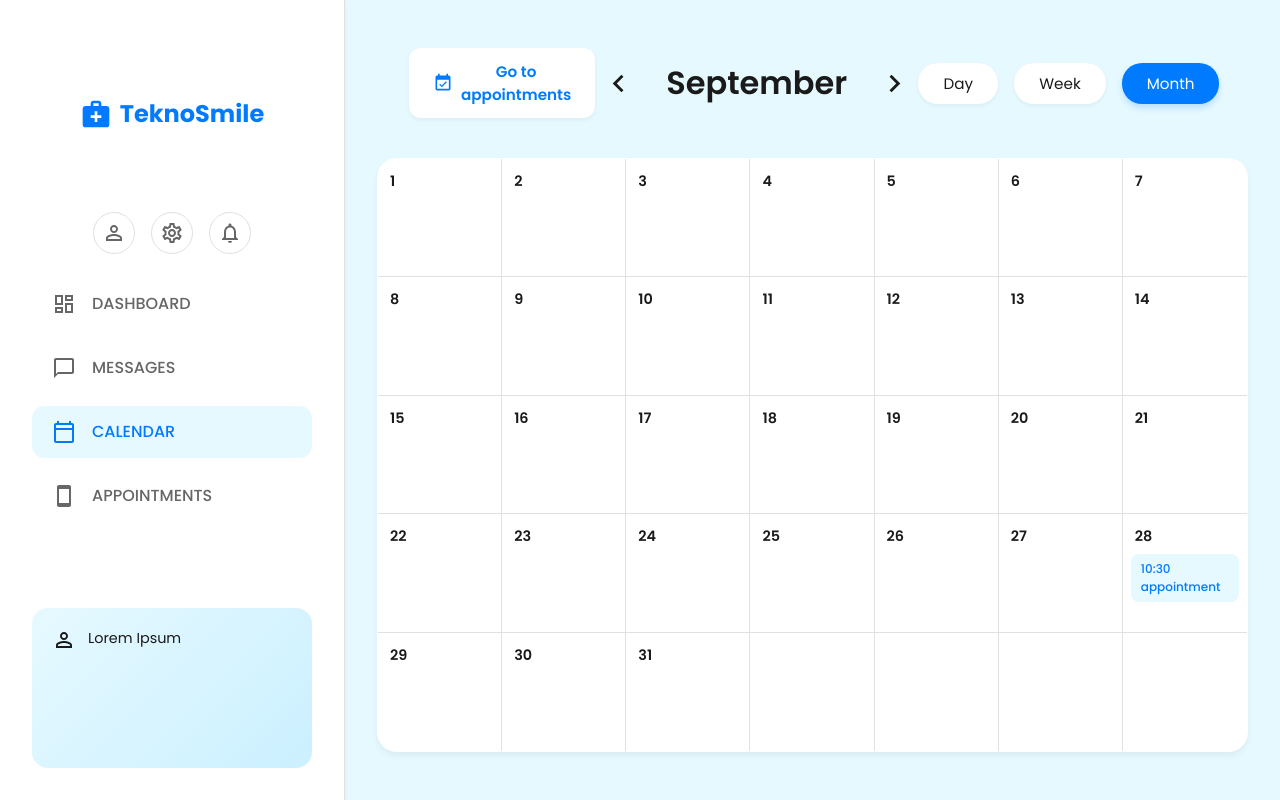
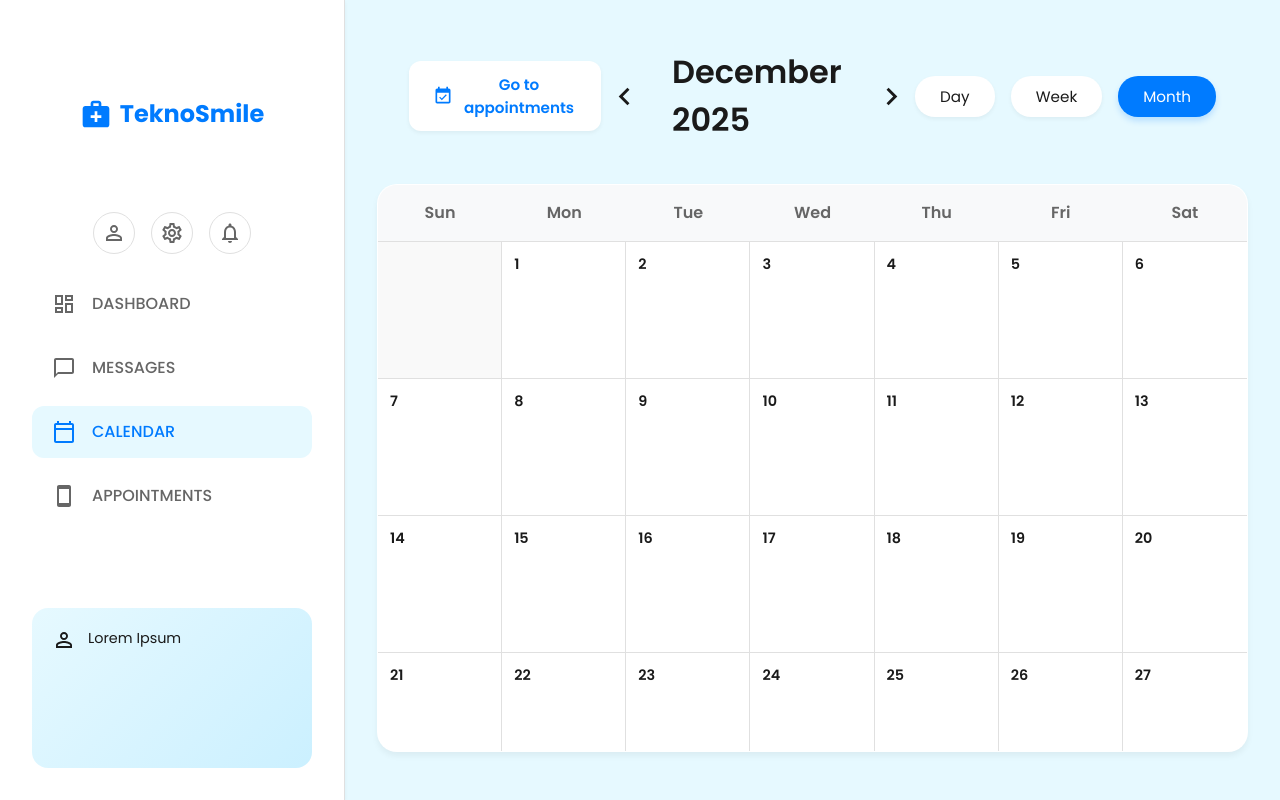
Before and after one commit to lance-enario/TeknoSmile_Frontend, a React (Vite) app in the folder frontend/teknosmile/: page /calendar in a window 1280 px wide. Built offline with nearby package versions, Linux system fonts and the light colour scheme.

Commit message:
fetch dentist adjustment for service

```diff
--- a/frontend/teknosmile/src/components/CalendarPage.jsx
+++ b/frontend/teknosmile/src/components/CalendarPage.jsx
@@ -1,42 +1,124 @@
-import React from 'react';
+import React, { useState, useEffect } from 'react';
 import {
   ChevronLeft,
   ChevronRight,
   EventAvailable
 } from '@mui/icons-material';
-import styles from './CalendarPage.module.css'; // Changed import
+import { useNavigate } from 'react-router-dom';
+import styles from './CalendarPage.module.css';
 import Sidebar from './Sidebar';
+import api from '../api/axios';
 
 export default function CalendarPage() {
+  const navigate = useNavigate();
+  const [currentDate, setCurrentDate] = useState(new Date());
+  const [appointments, setAppointments] = useState([]);
+  const [loading, setLoading] = useState(true);
 
-  // Generating grid cells for the demo (Standard 5x7 grid)
-  const days = Array.from({ length: 35 }, (_, i) => i + 1);
+  useEffect(() => {
+    const fetchAppointments = async () => {
+      try {
+        const userStr = localStorage.getItem('user');
+        if (!userStr) return;
+
+        const user = JSON.parse(userStr);
+        const response = await api.get(`/patients/${user.userId}/dashboard`);
+
+        const allAppointments = [
+          ...(response.data.upcomingAppointments || []),
+          ...(response.data.pastAppointments || [])
+        ];
+
+        setAppointments(allAppointments);
+        setLoading(false);
+      } catch (error) {
+        console.error("Failed to fetch appointments", error);
+        setLoading(false);
+      }
+    };
+
+    fetchAppointments();
+  }, []);
+
+  const getDaysInMonth = (date) => {
+    const year = date.getFullYear();
+    const month = date.getMonth();
+    const daysInMonth = new Date(year, month + 1, 0).getDate();
+    const firstDayOfMonth = new Date(year, month, 1).getDay(); // 0 = Sunday
+
+    const days = [];
+
+    // Add empty slots for days before the first of the month
+    for (let i = 0; i < firstDayOfMonth; i++) {
+      days.push(null);
+    }
+
+    // Add actual days
+    for (let i = 1; i <= daysInMonth; i++) {
+      days.push(new Date(year, month, i));
+    }
+
+    return days;
+  };
+
+  const handlePrevMonth = () => {
+    setCurrentDate(new Date(currentDate.getFullYear(), currentDate.getMonth() - 1, 1));
+  };
+
+  const handleNextMonth = () => {
+    setCurrentDate(new Date(currentDate.getFullYear(), currentDate.getMonth() + 1, 1));
+  };
+
+  const formatTime = (dateString) => {
+    return new Date(dateString).toLocaleTimeString([], { hour: '2-digit', minute: '2-digit' });
+  };
+
+  const getEndTime = (dateString, durationMinutes) => {
+    const date = new Date(dateString);
+    date.setMinutes(date.getMinutes() + (durationMinutes || 30)); // Default to 30 if null
+    return date.toLocaleTimeString([], { hour: '2-digit', minute: '2-digit' });
+  };
+
+  const getAppointmentsForDay = (date) => {
+    if (!date) return [];
+    return appointments.filter(appt => {
+      const apptDate = new Date(appt.dateTime);
+      return apptDate.getDate() === date.getDate() &&
+             apptDate.getMonth() === date.getMonth() &&
+             apptDate.getFullYear() === date.getFullYear();
+    });
+  };
+
+  const days = getDaysInMonth(currentDate);
+  const monthNames = ["January", "February", "March", "April", "May", "June",
+    "July", "August", "September", "October", "November", "December"
+  ];
 
   return (
     <>
       <div className={styles.calendarPageWrapper}>
-        {/* Using the external sidebar as requested */}
         <Sidebar />
 
         <main className={styles.mainContent}>
 
           {/* Header Controls */}
           <header className={styles.calendarHeader}>
-            <button className={styles.btnAppointments}>
+            <button className={styles.btnAppointments} onClick={() => navigate('/appointments')}>
               <EventAvailable fontSize="small" />
               Go to appointments
             </button>
 
             <div className={styles.monthNav}>
-              <button className={styles.navArrow}><ChevronLeft fontSize="large" /></button>
-              <span className={styles.monthTitle}>September</span>
-              <button className={styles.navArrow}><ChevronRight fontSize="large" /></button>
+              <button className={styles.navArrow} onClick={handlePrevMonth}><ChevronLeft fontSize="large" /></button>
+              <span className={styles.monthTitle}>
+                {monthNames[currentDate.getMonth()]} {currentDate.getFullYear()}
+              </span>
+              <button className={styles.navArrow} onClick={handleNextMonth}><ChevronRight fontSize="large" /></button>
             </div>
 
             <div className={styles.viewToggle}>
               <button className={styles.toggleBtn}>Day</button>
               <button className={styles.toggleBtn}>Week</button>
-              {/* Combine generic button class with active class */}
               <button className={`${styles.toggleBtn} ${styles.active}`}>Month</button>
             </div>
           </header>
@@ -44,19 +126,28 @@ export default function CalendarPage() {
           {/* Calendar Grid */}
           <div className={styles.calendarContainer}>
             <div className={styles.calendarGrid}>
-              {days.map((day, index) => {
-                // Determine if this specific cell should have the appointment
-                const hasAppointment = index === 27;
+              {/* Day Headers */}
+              {['Sun', 'Mon', 'Tue', 'Wed', 'Thu', 'Fri', 'Sat'].map(day => (
+                <div key={day} className={styles.dayHeader}>{day}</div>
+              ))}
+
+              {/* Calendar Cells */}
+              {days.map((date, index) => {
+                const dayAppointments = getAppointmentsForDay(date);
 
                 return (
-                  <div key={index} className={styles.calendarCell}>
-                    {/* Only showing numbers for visual demo based on array index */}
-                    <span className={styles.dateNumber}>{index < 31 ? index + 1 : ''}</span>
-
-                    {hasAppointment && (
-                      <div className={styles.appointmentBadge}>
-                        10:30 appointment
-                      </div>
+                  <div key={index} className={`${styles.calendarCell} ${!date ? styles.emptyCell : ''}`}>
+                    {date && (
+                      <>
+                        <span className={styles.dateNumber}>{date.getDate()}</span>
+                        <div className={styles.appointmentsContainer}>
+                          {dayAppointments.map(appt => (
+                            <div key={appt.appointmentId} className={styles.appointmentBadge}>
+                              {formatTime(appt.dateTime)} - {getEndTime(appt.dateTime, appt.durationMinutes)}
+                            </div>
+                          ))}
+                        </div>
+                      </>
                     )}
                   </div>
                 );
--- a/frontend/teknosmile/src/components/CalendarPage.module.css
+++ b/frontend/teknosmile/src/components/CalendarPage.module.css
@@ -128,8 +128,18 @@
 .calendarGrid {
   display: grid;
   grid-template-columns: repeat(7, 1fr);
-  grid-template-rows: repeat(5, 1fr); /* Fixed 5 rows for demo */
+  /* Removed fixed rows to allow dynamic content */
   height: 100%;
+  overflow-y: auto;
+}
+
+.dayHeader {
+  text-align: center;
+  padding: 1rem;
+  font-weight: 600;
+  color: #666;
+  border-bottom: 1px solid var(--border-color);
+  background-color: #f8f9fa;
 }
 
 .calendarCell {
@@ -137,7 +147,22 @@
   border-bottom: 1px solid var(--border-color);
   padding: 0.5rem;
   position: relative;
-  min-height: 100px;
+  min-height: 120px; /* Increased height */
+  display: flex;
+  flex-direction: column;
+}
+
+.emptyCell {
+  background-color: #f9f9f9;
+}
+
+.appointmentsContainer {
+  margin-top: 2rem;
+  display: flex;
+  flex-direction: column;
+  gap: 0.25rem;
+  overflow-y: auto;
+  max-height: 80px;
 }
 
 /* Remove right border for last column */
--- a/frontend/teknosmile/src/components/Dashboard.jsx
+++ b/frontend/teknosmile/src/components/Dashboard.jsx
@@ -21,17 +21,31 @@ const Dashboard = () => {
     const fetchDentists = async () => {
       try {
         const response = await api.get('/dentists');
-        const mappedDentists = response.data.map(dentist => ({
+
+        const dentistsWithServices = await Promise.all(
+          response.data.map(async (dentist) => {
+            let services = [];
+            try {
+              const servicesResponse = await api.get(`/services/dentist/${dentist.userId}`);
+              services = servicesResponse.data.map(s => s.serviceName);
+            } catch (serviceErr) {
+              console.error(`Failed to fetch services for dentist ${dentist.userId}`, serviceErr);
+            }
+
+            return {
               id: dentist.userId,
               name: `Dr. ${dentist.profile?.firstName || ''} ${dentist.profile?.lastName || ''}`,
               location: dentist.profile?.address || 'Location not available',
-          services: dentist.services ? dentist.services.map(s => s.serviceName) : [],
+              services: services,
               schedule: {
                 weekdays: "9:00A.M - 5:00P.M Monday-Friday",
                 weekend: "Closed"
               }
-        }));
-        setDentists(mappedDentists);
+            };
+          })
+        );
+
+        setDentists(dentistsWithServices);
         setLoading(false);
       } catch (err) {
         console.error("Failed to fetch dentists", err);
--- a/frontend/teknosmile/src/components/SettingsPage.jsx
+++ b/frontend/teknosmile/src/components/SettingsPage.jsx
@@ -20,6 +20,7 @@ const SettingsPage = () => {
       const refreshToken = localStorage.getItem('refreshToken');
       if (refreshToken) {
         await api.post('/auth/logout', { refreshToken });
+        console.log("Logout successful")
       }
     } catch (error) {
       console.error("Logout failed", error);
```
Also changed, not shown: frontend/teknosmile/src/components/Appointment.jsx (+56 -25 lines). Lines whose indentation alone changed are shown as unchanged.
